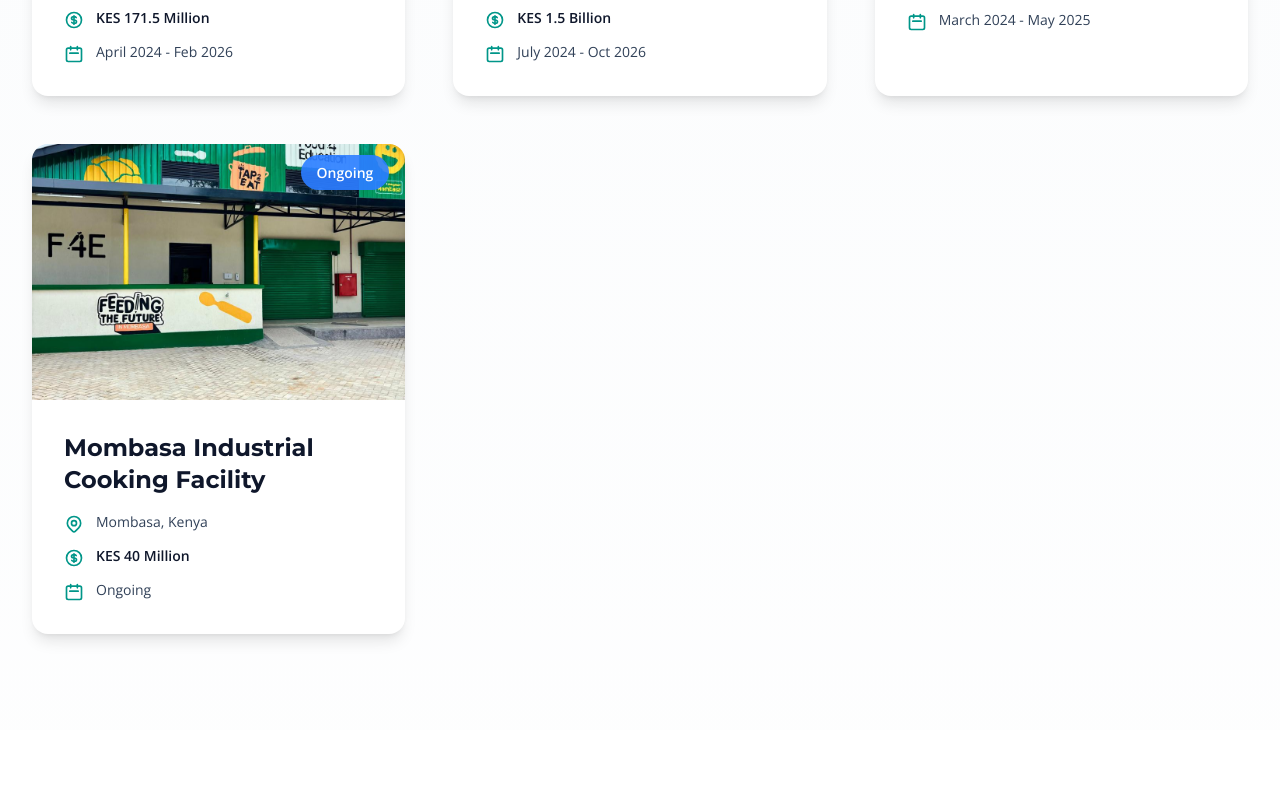
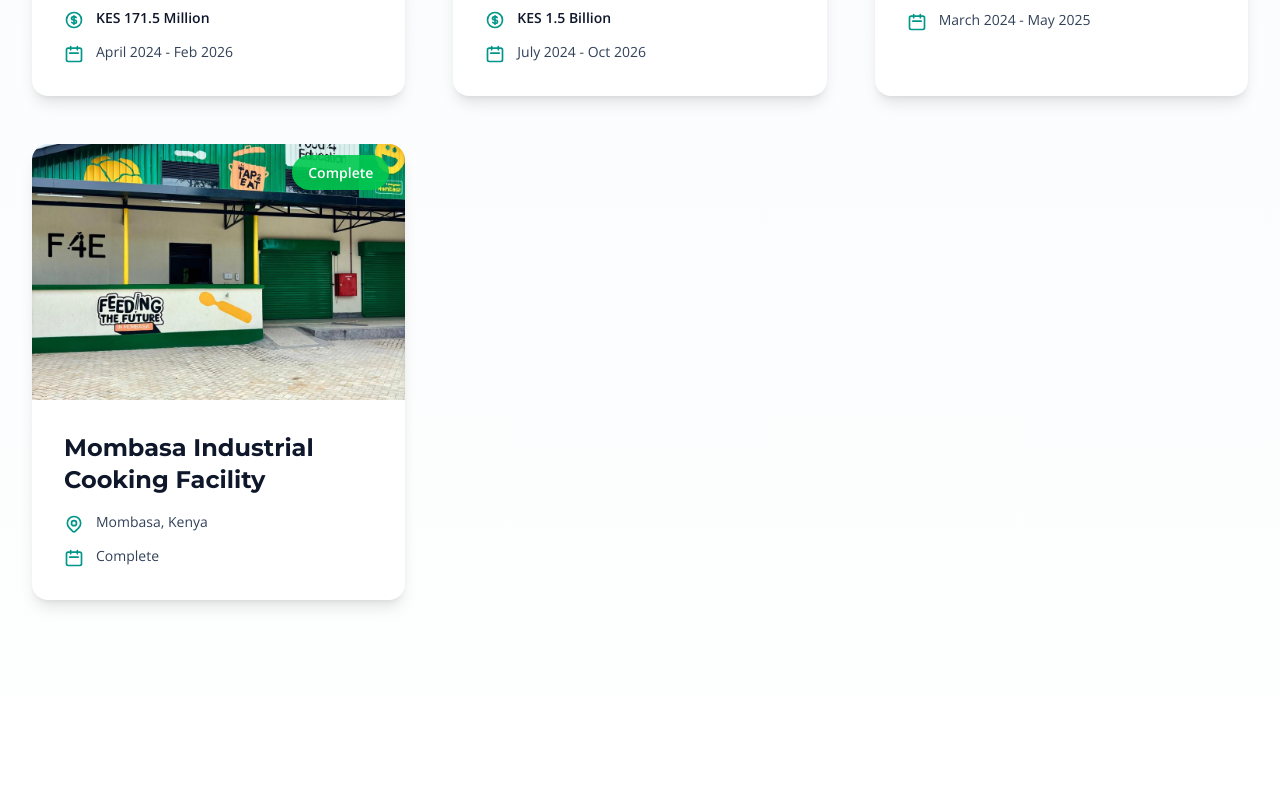
Before and after one commit to ndutagrace25/abstract_consultants, a Next.js app: page /project-portfolio in a window 1280 px wide. Shown: the part 1996-2789 px from the top of the page. Built offline with nearby package versions, Linux system fonts and the light colour scheme.

Commit message:
pushing all changes

```diff
--- a/src/app/project-portfolio/page.tsx
+++ b/src/app/project-portfolio/page.tsx
@@ -80,10 +80,13 @@ export default function ProjectPortfolio() {
                             d="M15 11a3 3 0 11-6 0 3 3 0 016 0z"
                           />
                         </svg>
-                        <p className="text-slate-700 text-sm">{project.location}</p>
+                        <p className="text-slate-700 text-sm">
+                          {project.location}
+                        </p>
                       </div>
 
                       {/* Cost */}
+                      {project.cost && (
                         <div className="flex items-start gap-3">
                           <svg
                             className="w-5 h-5 text-teal-600 shrink-0 mt-0.5"
@@ -102,6 +105,7 @@ export default function ProjectPortfolio() {
                             {project.cost}
                           </p>
                         </div>
+                      )}
 
                       {/* Period */}
                       <div className="flex items-start gap-3">
@@ -118,7 +122,9 @@ export default function ProjectPortfolio() {
                             d="M8 7V3m8 4V3m-9 8h10M5 21h14a2 2 0 002-2V7a2 2 0 00-2-2H5a2 2 0 00-2 2v12a2 2 0 002 2z"
                           />
                         </svg>
-                        <p className="text-slate-700 text-sm">{project.period}</p>
+                        <p className="text-slate-700 text-sm">
+                          {project.period}
+                        </p>
                       </div>
                     </div>
                   </div>
--- a/src/components/Hero.tsx
+++ b/src/components/Hero.tsx
@@ -18,34 +18,34 @@ const slides: Slide[] = [
     heading:
       "Modern residential development with sustainable design principles",
     subHeading: "Creating spaces that inspire and elevate living",
-    category: "Architecture: Residential",
+    category: "Project type: Mixed Use Development (Residential & Commercial)",
   },
   {
     id: 2,
     image: "/images/castle/1.jpg",
     heading: "Welcoming spaces that provide places to gather",
     subHeading: "create the heart and soul of a space",
-    category: "Interiors: Lobbies",
+    category: "Project type: High-end Residential Villas",
   },
   {
     id: 3,
     image: "/images/nanare/1.jpg",
     heading: "Contemporary urban housing solution",
     subHeading: "Redefining modern urban living",
-    category: "Urban Design: Housing",
+    category: "Project type: Cottages",
   },
   {
     id: 4,
     image: "/images/obradleys/1.jpg",
     heading: "Premium residential complex with world-class amenities",
     subHeading: "Where luxury meets functionality",
-    category: "Architecture: Luxury",
+    category: "Project type: Waeprehouse facility",
   },
   {
     id: 5,
     image: "/images/residential.jpg",
     heading: "Gated communities focused of family wholistic living",
-    subHeading: "Where security, comfort, and nature converge",
+    subHeading: "",
     category: "Project type: Residential",
   },
 ];
--- a/src/data/projects.ts
+++ b/src/data/projects.ts
@@ -44,7 +44,7 @@ export const projects = [
       "/images/mutuini/3.jpg",
     ],
     location: "Mutuini, Nairobi, Kenya",
-    cost: "KES 40 Million",
+    cost: "",
     period: "March 2024 - Aug 2024",
     status: "Complete",
   },
@@ -148,9 +148,9 @@ export const projects = [
       "/images/mombasa/4.jpg",
     ],
     location: "Mombasa, Kenya",
-    cost: "KES 40 Million",
-    period: "Ongoing",
-    status: "Ongoing",
+    cost: "",
+    period: "Complete",
+    status: "Complete",
   },
 ];
 
```
Lines whose indentation alone changed are shown as unchanged.
